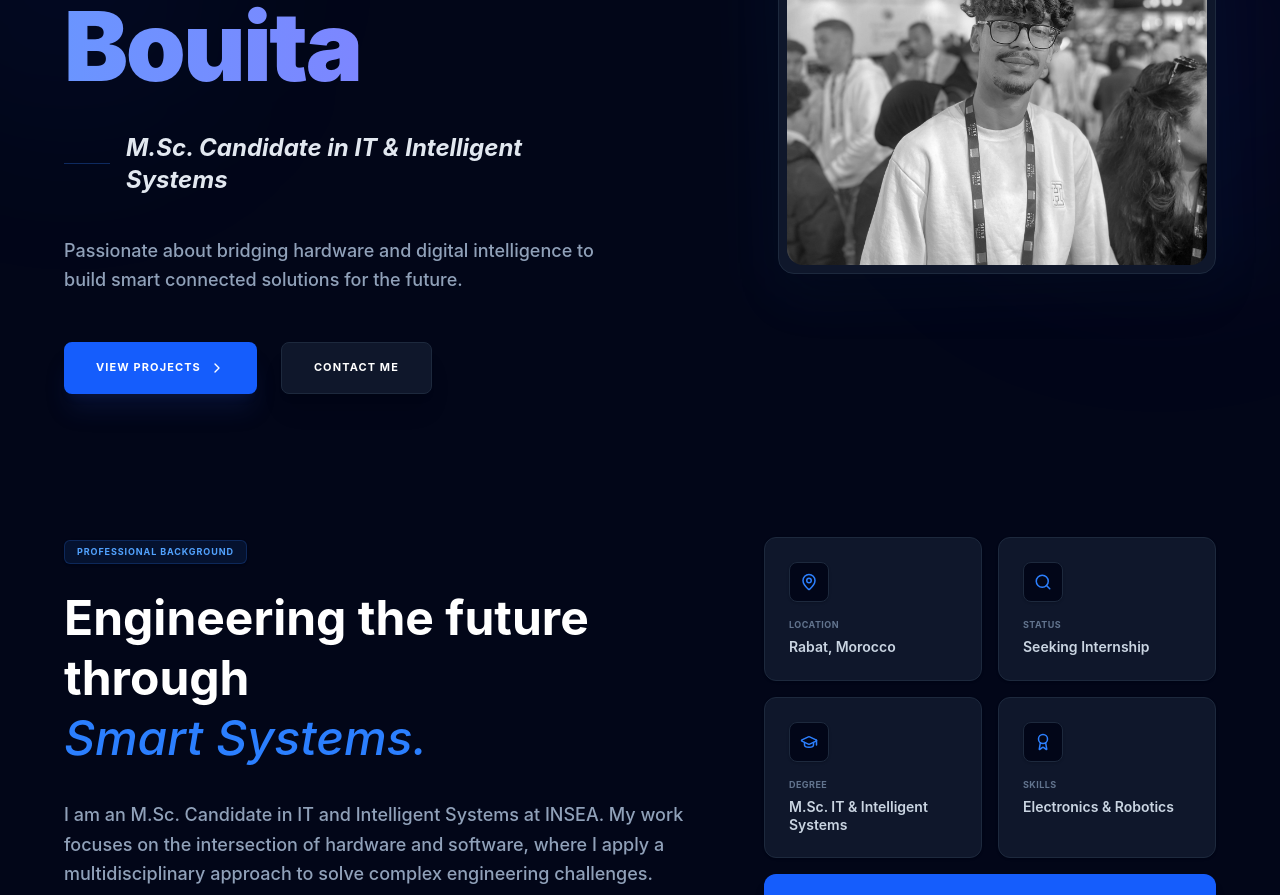
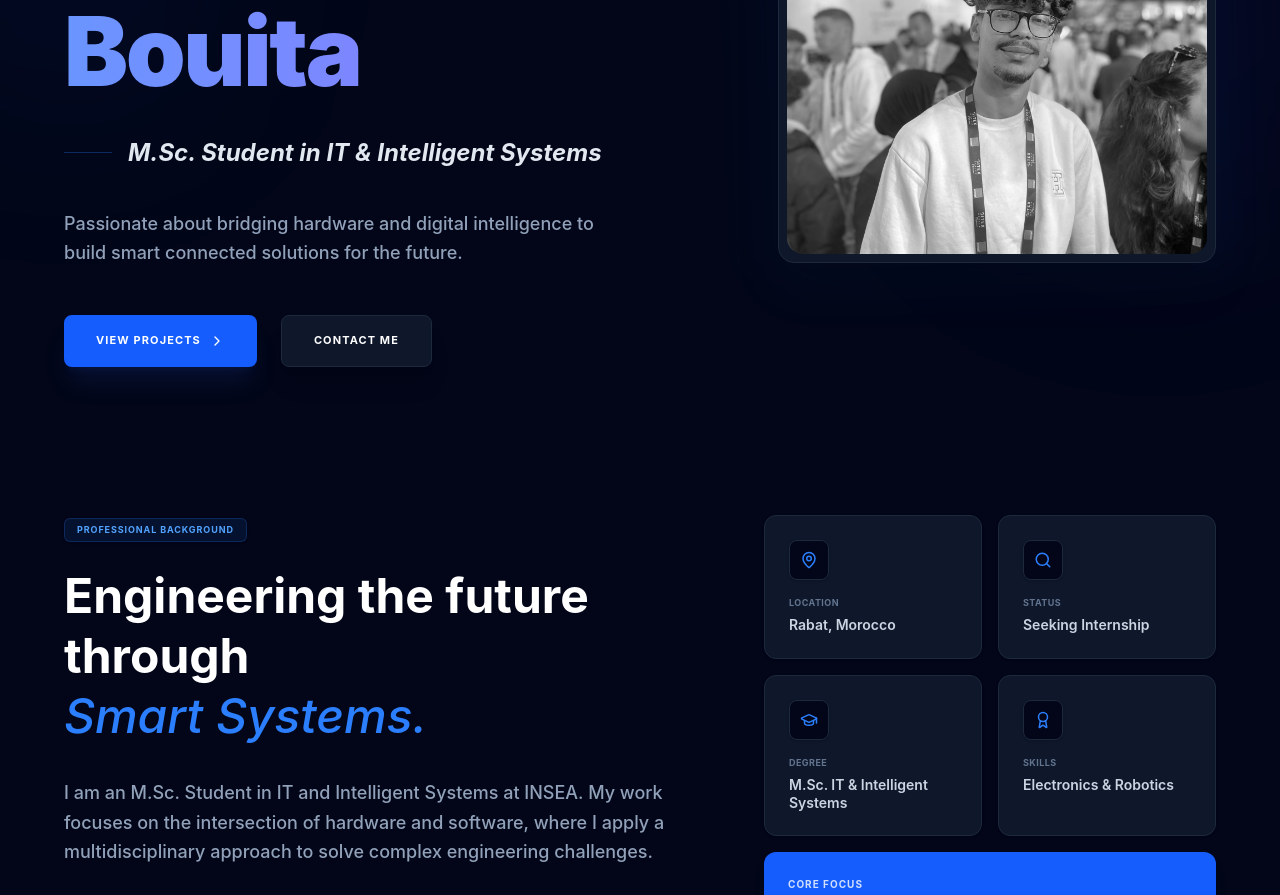
Before and after one commit to YassirB808/My-Portfolio-YB, a React (Vite) app: page / in a window 1280 px wide. Shown: the part 380-1275 px from the top of the page. Built offline with nearby package versions, Linux system fonts and the light colour scheme.

Commit message:
fix: translations

```diff
--- a/src/constants/translations.js
+++ b/src/constants/translations.js
@@ -14,7 +14,7 @@ export const translations = {
       seeking: "Seeking End-of-Year Internship",
       greeting: "Hi, I'm",
       name: "Yassir Bouita",
-      degree: "M.Sc. Candidate in IT & Intelligent Systems",
+      degree: "M.Sc. Student in IT & Intelligent Systems",
       description: "Passionate about bridging hardware and digital intelligence to build smart connected solutions for the future.",
       viewProjects: "View Projects",
       contactMe: "Contact Me",
@@ -23,7 +23,7 @@ export const translations = {
       badge: "Professional Background",
       title1: "Engineering the future through",
       title2: "Smart Systems.",
-      p1: "I am an M.Sc. Candidate in IT and Intelligent Systems at INSEA. My work focuses on the intersection of hardware and software, where I apply a multidisciplinary approach to solve complex engineering challenges.",
+      p1: "I am an M.Sc. Student in IT and Intelligent Systems at INSEA. My work focuses on the intersection of hardware and software, where I apply a multidisciplinary approach to solve complex engineering challenges.",
       p2: "With experience spanning from embedded electronics to modern web architecture, I specialize in building systems that are both robust and intelligent. I bridge the gap between physical sensors and digital data processing.",
       internship: "I am currently seeking an end-of-year internship to apply my expertise in IoT and AI to high-impact professional projects.",
       highlights: {
@@ -150,7 +150,7 @@ export const translations = {
       seeking: "À la recherche d'un stage de fin d'année",
       greeting: "Salut, je suis",
       name: "Yassir Bouita",
-      degree: "Candidat en 1ère année Master Systèmes d'Information et Systèmes Intelligents",
+      degree: "Étudiant en 1ère année Master Systèmes d'Information et Systèmes Intelligents",
       description: "Passionné par la fusion du matériel et de l'intelligence numérique pour construire des solutions connectées intelligentes pour l'avenir.",
       viewProjects: "Voir Projets",
       contactMe: "Me Contacter",
@@ -159,7 +159,7 @@ export const translations = {
       badge: "Parcours Professionnel",
       title1: "L'ingénierie du futur à travers les",
       title2: "Systèmes Intelligents.",
-      p1: "Je suis candidat en 1ère année Master Systèmes d'Information et Systèmes Intelligents (INSEA). Mon travail se concentre sur l'intersection du matériel et du logiciel, où j'applique une approche multidisciplinaire pour résoudre des défis d'ingénierie complexes.",
+      p1: "Je suis un étudiant en 1ère année Master Systèmes d'Information et Systèmes Intelligents (INSEA). Mon travail se concentre sur l'intersection du matériel et du logiciel, où j'applique une approche multidisciplinaire pour résoudre des défis d'ingénierie complexes.",
       p2: "Avec une expérience allant de l'électronique embarquée à l'architecture web moderne, je me spécialise dans la construction de systèmes à la fois robustes et intelligents. Je fais le pont entre les capteurs physiques et le traitement des données numériques.",
       internship: "Je recherche actuellement un stage de fin d'année pour appliquer mon expertise en IoT et IA à des projets professionnels à fort impact.",
       highlights: {
```
